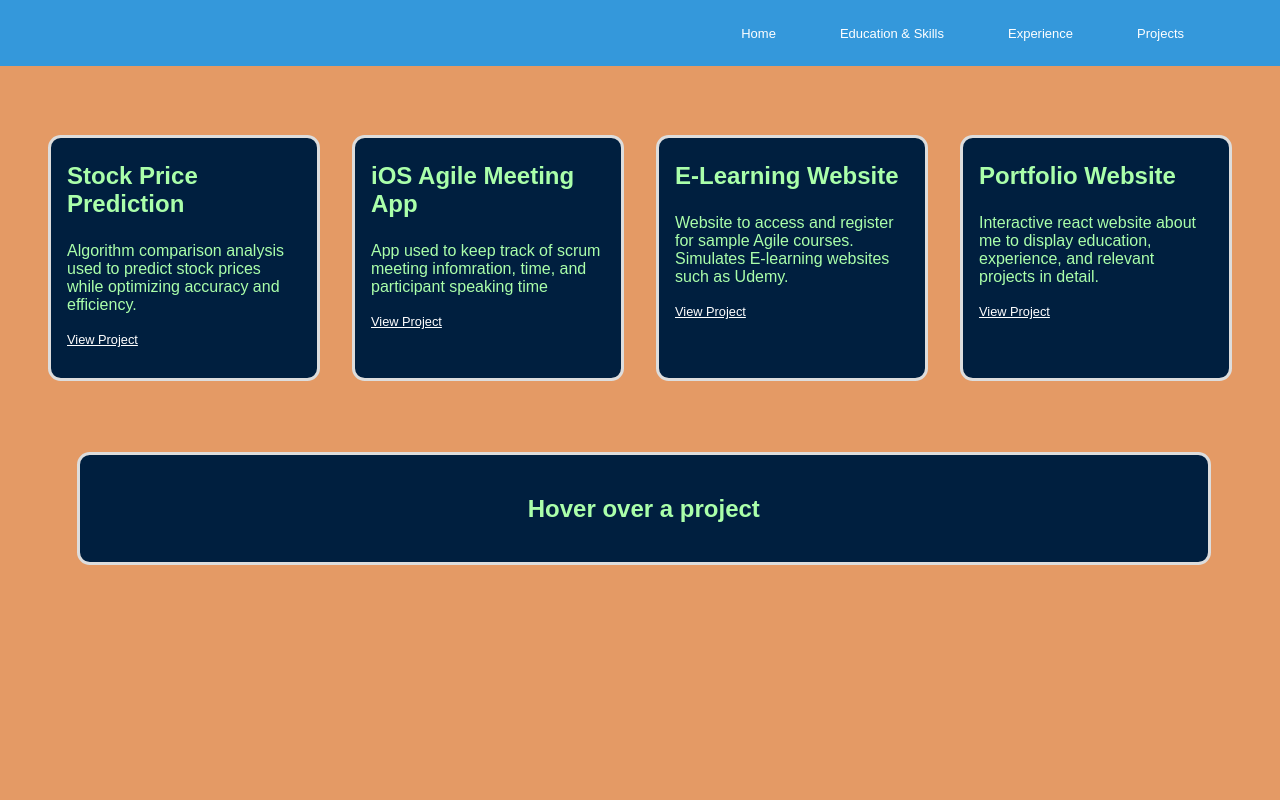
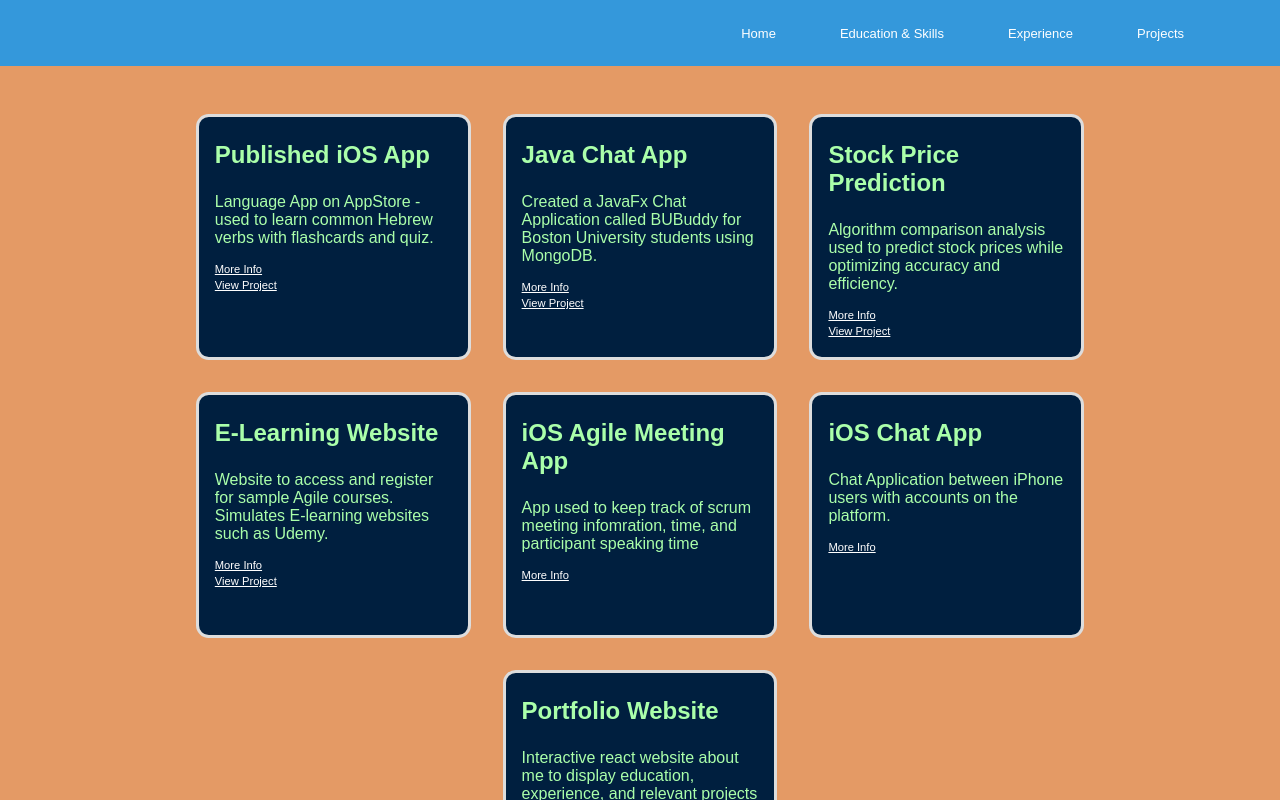
Before and after one commit to ed239/portfolio, a React (Create React App) app: page /projects2 in a window 1280 px wide. Shown: the top 800 px of the page. Built offline with nearby package versions, Linux system fonts and the light colour scheme.

Commit message:
fixing Projects

```diff
--- a/src/ProjectsT.css
+++ b/src/ProjectsT.css
@@ -1,14 +1,14 @@
-
 .twoBody{
   background-color: #e49a65;
+  min-height: 100vh;
 }
 
 .projects-container-custom {
   display: flex;
   flex-direction: column;
   /* flex-wrap: wrap; */
-  height: 50vh;
-  width:100vw;
+  /* height: 100vh;
+  width:100vw; */
   background-color: #e49a65;
   position:fixed;
 }
@@ -18,20 +18,23 @@
   display: flex;
   align-items: center;
   justify-content: center;
-  /* flex-wrap: wrap; */
-  height:80%;
+  flex-wrap: wrap;
+
+  height:100%;
   gap: 2rem;
   background-color:  #e49a65;
-  margin: 2rem;
+  margin: 0rem;
+  padding-top: 3rem;
+  padding-bottom: 3rem;
   margin-right:3rem;
   margin-left:3rem;
 
 }
 
 .project-box-custom {
-
   width: 20%;
-  height:30vh;
+  /* height:30vh; */
+  min-height: 15rem;
   padding-left: 1rem;
   padding-right: 1rem;
   /* padding-bottom: 10%; */
@@ -54,22 +57,35 @@
     }
     .notHovera{
       color:blue;
+      margin-bottom: 0.2rem;
     }
     .notHoverp{
       color: black;
+    }
+    .notHoverInfo{
+      font-size: 80%;
+      color:red;
+      text-decoration: underline;
     }
   }
 
 
   .notHoverTitle{
-      font-size: 150%;
+      font-size: 1.5rem;
    }
   .notHoverp{
-    font-size: 100%;
+    font-size: 1rem;
   }
   .notHovera{
-    font-size: 80%;
+    font-size: 0.7rem;
     color:white;
+
+  }
+  .notHoverInfo{
+    text-decoration: underline;
+    font-size: 0.7rem;
+    color:white;
+
 
   }
 }
@@ -213,29 +229,46 @@
   color: #333;
 }
 
-  /* Add the following styles for the arrows on the sides */
-  .arrow-button {
-    position: absolute;
-    user-select: none;
-    top: 45%;
+
+
+
+.popup-window {
+  align-items: center;
+  justify-content: center;
+  padding: 2rem;
+  position: fixed;
+  top: 20%;
+  left: 32%;
+  right:32%;
+  width: 30%;
+  height: 50%;
+  background-color: white; /* White background for the popup window */
+  border-radius: 1rem;
+  box-shadow: 0 0 10px rgba(0, 0, 0, 0.3); /* Add shadow for depth */
+  max-width: 80%; /* Limit the width of the popup window */
+  overflow-y: auto; /* Enable scrolling if content exceeds window height */
   color: black;
-    display: flex;
-    cursor: pointer;
-    font-size: 2rem;
-    z-index: 1;
-    transition: transform 0.3s ease; /* Add smooth transition for arrow pop-up effect */
-
 }
 
-  .left-arrow {
-    left: 1%;
-    /* margin-right: 80%; */
-    display:None;
+.close{
+  color:black;
+  display: flex;
+  align-items: flex-start;
+  margin-top: 0rem;
+  margin-left: 95%;
+  cursor: pointer;
 }
 
-  .right-arrow {
-    right: 1%;
-    display:none;
+.popup-overlay {
+  position: fixed;
+  top: 0;
+  left: 0;
+  width: 100%;
+  height: 100%;
+  background: rgba(0, 0, 0, 0.5); /* Semi-transparent black overlay */
+  display: flex;
+  align-items: center;
+  justify-content: center;
 }
 
 
--- a/src/ProjectsT.js
+++ b/src/ProjectsT.js
@@ -2,6 +2,21 @@ import React, { useState } from 'react';
 import { useEffect } from 'react';
 import './ProjectsT.css'; // Import your CSS file or define styles here
 const projects2 = [
+    {
+      title: 'Published iOS App',
+      description: 'Language App on AppStore - used to learn common Hebrew verbs with flashcards and quiz. ',
+      details: 'Published swift application on Apple AppStore with over 100 most common Hebrew verbs. Each verb displays all conjugations and gives the user the ability to learn using flashcards and a written quiz option.',
+      key:'Key Technologies: Swift, User Default Data, Data Persistency, Data Encoding and Decoding' ,
+      link: 'https://apps.apple.com/us/app/learn-hebrew-common-verbs/id6497066646',
+    },
+    {
+      title: 'Java Chat App',
+      description: 'Created a JavaFx Chat Application called BUBuddy for Boston University students using MongoDB.  ',
+      details: 'BUBudy allows users to create an account and chat with other Boston University students. It has 2 features: a local chat (for students on the same network as the server) and a main chat: where location does not matter. In the main chat, message history is stored while on the local chat it is removed once you exit the chat.',
+      key:'Key Technologies: Java, JavaFx, MongoDB, Authentication' ,
+      features: 'Features: Password Encryption, Server Client Networking',
+      link: 'https://github.com/ed239/BUBuddy',
+    },
     {
       title: 'Stock Price Prediction',
       description: 'Algorithm comparison analysis used to predict stock prices while optimizing accuracy and efficiency.  ',
@@ -11,20 +26,28 @@ const projects2 = [
       link: 'https://github.com/ed239/StockPricePrediction/blob/main/Stock%20Price%20Prediction-%20Dataset%20Size%20Driven%20Analysis.pdf',
     },
     {
-        title: 'iOS Agile Meeting App',
-        description: 'App used to keep track of scrum meeting infomration, time, and participant speaking time',
-        details: 'Using Swift, the application allows users to schedule, track, and conduct scrum meetings efficiently. The app also provides the ability to transcribe the verbal content of the meeting and store it in history.',
-        key:'Key Technologies: SwiftUI, XCode, Combine Framework' ,
-        features:'Features: Interactive UI, Asynchronous, Accessible and Inclusive, Data Management and Storage ',
-        link: 'https://github.com/ed239',
-      },
-      {
       title: 'E-Learning Website',
       description: 'Website to access and register for sample Agile courses. Simulates E-learning websites such as Udemy. ',
       details: 'React website with backend using jQuery. The websites provides users information about the sample company, the services and provides the opportunity to sign up.',
       key:'Key Technologies: React, jQuery, JavaScript, Python' ,
       link: 'https://github.com/ed239/AgileWebsiteApp',
     },
+    {
+        title: 'iOS Agile Meeting App',
+        description: 'App used to keep track of scrum meeting infomration, time, and participant speaking time',
+        details: 'Using Swift, the application allows users to schedule, track, and conduct scrum meetings efficiently. The app also provides the ability to transcribe the verbal content of the meeting and store it in history.',
+        key:'Key Technologies: SwiftUI, XCode, Combine Framework' ,
+        features:'Features: Interactive UI, Asynchronous, Accessible and Inclusive, Data Management and Storage ',
+
+      },
+      {
+        title: 'iOS Chat App',
+        description: 'Chat Application between iPhone users with accounts on the platform.',
+        details: 'Application that allows users to create and account and stores accounts in Firebase. Users can chat with other users of the application by sending direct messages. All messages are stored in Firebase',
+        key:'Key Technologies: Swift, Firebase' ,
+
+      },
+
       {
         title: 'Portfolio Website',
         description: 'Interactive react website about me to display education, experience, and relevant projects in detail.',
@@ -39,11 +62,6 @@ const projects2 = [
     const [selectedProject2, setselectedProject2] = useState(null);
     const [popupVisible, setPopupVisible] = useState(false);
 
-    const scrollProjects = (direction) => {
-        const projectList = document.querySelector('.project-list-custom');
-        const scrollAmount = direction === 'left' ? -200 : 200;
-        projectList.scrollBy({ left: scrollAmount, behavior: 'smooth' });
-      };
 
       const [windowWidth, setWindowWidth] = useState(window.innerWidth);
 
@@ -86,70 +104,55 @@ const projects2 = [
       }, [popupVisible]);
 
 
+
       return (
         <body style={{ backgroundColor: '#e49a65' }}>
           {windowWidth > 960 ? (
             <div className="twoBody">
-      <div className="projects-container-custom">
-        <div className="arrow-button left-arrow" onClick={() => scrollProjects('left')}>
-            {'<'}
-        </div>
-        <div className="project-list-custom" >
+              <div className="projects-container-custom2">
+                <div className="project-list-custom">
                   {projects2.map((project, index) => (
-            <div
-              key={index}
-              className="project-box-custom"
-              onMouseEnter={() =>setselectedProject2(index)}
-              onMouseLeave={() => setselectedProject2(null)}
-            >
+                    <div key={index} className="project-box-custom" onClick={() => handleMoreInfoClick(index)}>
                       <h3 className="notHoverTitle">{project.title}</h3>
                       <p className="notHoverp">{project.description}</p>
-              <a className="notHovera"href={project.link} target="_blank" rel="noopener noreferrer">
-                View Project
-              </a>
+                      <div className="notHoverInfo" onClick={() => handleMoreInfoClick(index)}>More Info</div>
+                      {project.link && (
+                        <a className="notHovera" href={project.link} target="_blank" rel="noopener noreferrer">View Project</a>
+                      )}
                     </div>
                   ))}
                 </div>
-        <div className="arrow-button right-arrow" onClick={() => scrollProjects('right')}>
-            {'>'}
+              </div>
+              {selectedProject2 !== null && popupVisible && (
+                <div className="popup-overlay">
+                  <div className="popup-window">
+                    <h3 className="close" onClick={handleClosePopup}>X</h3>
+                    <h2 className="popTitle">{projects2[selectedProject2].title}</h2>
+                    <p>{projects2[selectedProject2].details}</p>
+                    <p><strong>{projects2[selectedProject2].key}</strong></p>
+                    {projects2[selectedProject2].features && <p>{projects2[selectedProject2].features}</p>}
+                    {projects2[selectedProject2].link && (
+                      <a href={projects2[selectedProject2].link} target="_blank" rel="noopener noreferrer">View Project</a>
+                    )}
+                  </div>
                   </div>
 
-        <div className="project-details-custom">
-          {selectedProject2 === null && (
-            <div className="project-box-placeholder-custom">
-              <h2>Hover over a project</h2>
-            </div>
-          )}
-          {selectedProject2 !== null && (
-            <div className="detailed-box-custom">
-              <h2>{projects2[selectedProject2].title}</h2>
-              <p>{projects2[selectedProject2].details}</p>
-              <p>{projects2[selectedProject2].key}</p>
-              <p>{projects2[selectedProject2].features}</p>
-            </div>
               )}
             </div>
-
-
-        </div>
-      </div>
-    ):(
-
+          ) : (
             <div className="mobileBody">
-        <div className = "title"><h1>Projects</h1></div>
-        <div className="projectSection" >
+              <div className="title"><h1>Projects</h1></div>
+              <div className="projectSection">
                 {projects2.map((project, index) => (
-            <div
-              key={index}
-              className={`prediction-box ${index === projects2.length - 1 ? 'last-box' : ''}`}>
+                  <div key={index} className={`prediction-box ${index === projects2.length - 1 ? 'last-box' : ''}`}>
                     <div className="left">
                       <h3>{project.title}</h3>
                     </div>
                     <div className="right-section">
                       <div className="button more-info" onClick={() => handleMoreInfoClick(index)}>More Info</div>
-                <a className="button view-project" href={project.link} target="_blank" rel="noopener noreferrer">
-                View Project
-              </a>
+                      {project.link && (
+                        <a className="button view-project" href={project.link} target="_blank" rel="noopener noreferrer">View Project</a>
+                      )}
                     </div>
                   </div>
                 ))}
@@ -161,11 +164,13 @@ const projects2 = [
                     <h2 className="popTitle">{projects2[selectedProject2].title}</h2>
                     <p>{projects2[selectedProject2].details}</p>
                     <p>{projects2[selectedProject2].key}</p>
-            <p>{projects2[selectedProject2].features}</p>
+                    {projects2[selectedProject2].features && <p>{projects2[selectedProject2].features}</p>}
+                    {projects2[selectedProject2].link && (
+                      <a href={projects2[selectedProject2].link} target="_blank" rel="noopener noreferrer">View Project</a>
+                    )}
                   </div>
                 </div>
               )}
-
             </div>
           )}
         </body>
@@ -173,3 +178,66 @@ const projects2 = [
     };
 
     export default ProjectsT;
+
+  //   return (
+  //   <body style={{ backgroundColor: '#e49a65' }}>
+  //   {windowWidth > 960 ? (
+  //   <div className="twoBody">
+  //     <div className="projects-container-custom2">
+  //       <div className="project-list-custom">
+
+  //       <div className="project-box-custom">
+  //           <h3 class="notHoverTitle">Published iOS App </h3>
+  //           <p class="notHoverp">Language App on AppStore - used to learn common Hebrew verbs with flashcards and quiz.</p>
+  //           <div class="notHoverInfo">More Info</div>
+  //           <a class="notHovera" href="https://apps.apple.com/us/app/learn-hebrew-common-verbs/id6497066646" target="_blank" rel="noopener noreferrer">View Project</a>
+  //       </div>
+
+
+
+  //       </div>
+
+
+
+  //       </div>
+  //     </div>
+  //   ):(
+
+  //     <div className="mobileBody">
+  //       <div className = "title"><h1>Projects</h1></div>
+  //       <div className="projectSection" >
+  //         {projects2.map((project, index) => (
+  //           <div
+  //             key={index}
+  //             className={`prediction-box ${index === projects2.length - 1 ? 'last-box' : ''}`}>
+  //           <div className="left">
+  //               <h3>{project.title}</h3>
+  //           </div>
+  //             <div className="right-section">
+  //               <div className="button more-info" onClick={() => handleMoreInfoClick(index)}>More Info</div>
+  //               <a className="button view-project" href={project.link} target="_blank" rel="noopener noreferrer">
+  //               View Project
+  //             </a>
+  //             </div>
+  //           </div>
+  //         ))}
+  //       </div>
+  //       {selectedProject2 !== null && popupVisible && (
+  //       <div className="popup-overlay">
+  //         <div className="popup-window">
+  //           <h3 className="close" onClick={handleClosePopup}>X</h3>
+  //           <h2 className="popTitle">{projects2[selectedProject2].title}</h2>
+  //           <p>{projects2[selectedProject2].details}</p>
+  //           <p>{projects2[selectedProject2].key}</p>
+  //           <p>{projects2[selectedProject2].features}</p>
+  //         </div>
+  //       </div>
+  //     )}
+
+  //     </div>
+  //   )}
+  //   </body>
+  //   );
+  // };
+
+  // export default ProjectsT;
```
Lines whose indentation alone changed are shown as unchanged.
